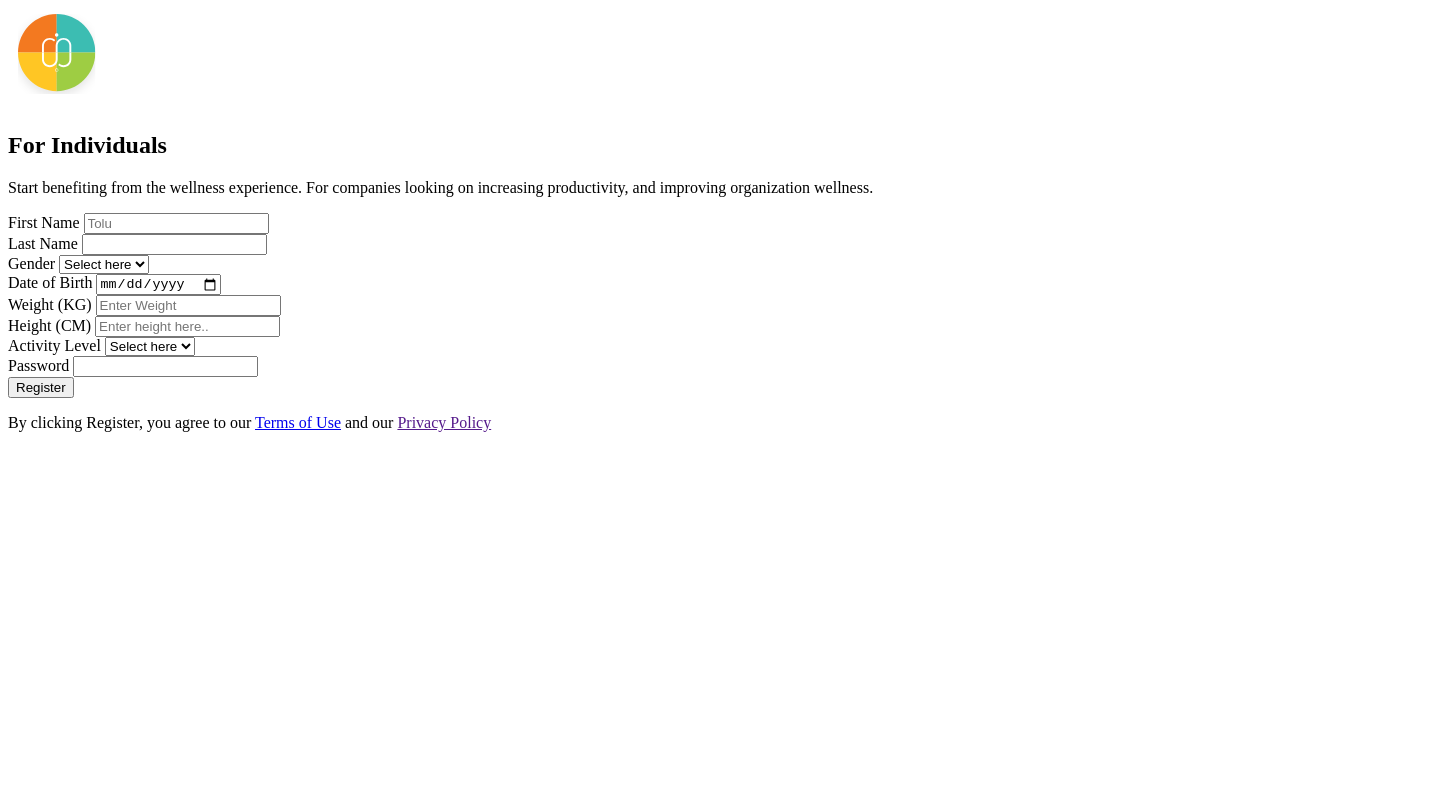
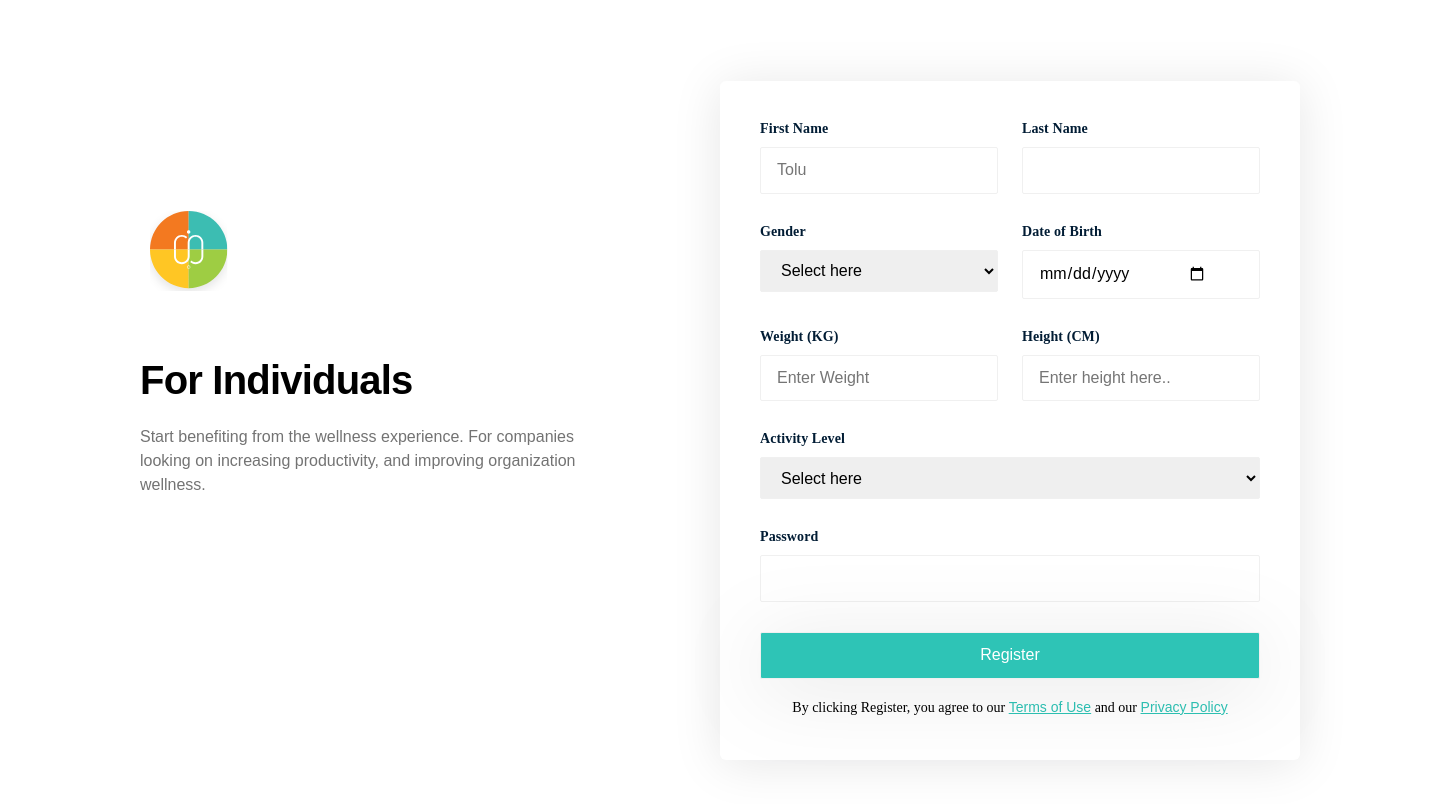
Before and after one commit to HalimatAdebakin/Altschool-Ass2, a plain HTML site: page index.html in a window 1280 px wide. Shown: the whole page, 1440 px wide, since content can reach past the window. Drawn offline with Linux system fonts and the light colour scheme; a web font is replaced by a local one.

Commit message:
second commit

```diff
--- a/index.html
+++ b/index.html
@@ -4,7 +4,7 @@
     <meta charset="UTF-8">
     <meta name="viewport" content="width=device-width, initial-scale=1.0">
     <title>Web Development Training</title>
-    <link rel="stylesheet" href="project_1.css">
+    <link rel="stylesheet" href="style.css">
 </head>
 <body>
     <div class="wrapper" aria-label="main_wrapper">
```
